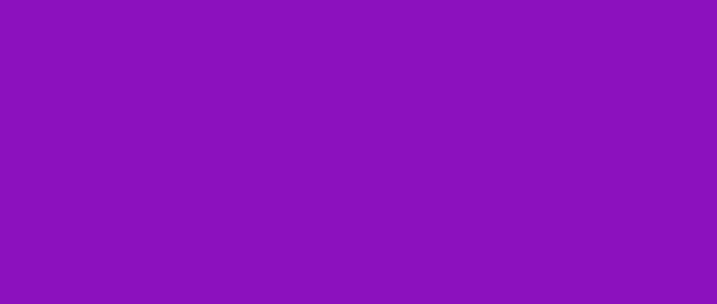
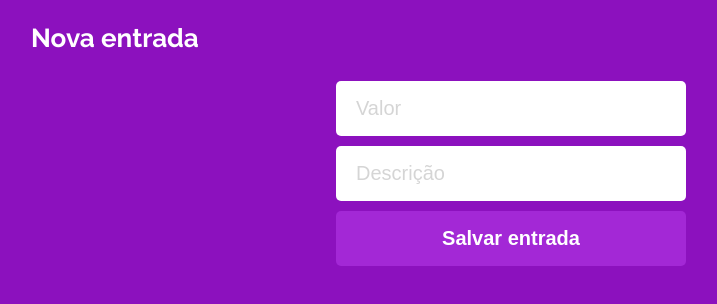
Before and after one commit to Tukkos/projeto13-mywallet-front, a React (Create React App) app: page /outcome in a window 1280 px wide. Before the commit this address had no page. Shown: the top 304 px of the page, without its empty margins (129-846 px from the left). Built offline with nearby package versions, Linux system fonts and the light colour scheme; a web font is replaced by a local one.

Commit message:
feat: income and outcome paths and layouts

```diff
--- a/package.json
+++ b/package.json
@@ -8,6 +8,7 @@
     "@testing-library/user-event": "^13.5.0",
     "axios": "^0.27.2",
     "components": "^0.1.0",
+    "dayjs": "^1.11.5",
     "joi": "^17.6.0",
     "react": "^18.2.0",
     "react-dom": "^18.2.0",
--- a/src/components/App.js
+++ b/src/components/App.js
@@ -7,6 +7,8 @@ import GlobalStyles from "../styles/GlobalStyles";
 import Login from "./login/Login";
 import Register from "./login/Register";
 import Home from "./screens/Home";
+import Income from "./screens/Income";
+import Outcome from "./screens/Outcome";
 
 import styled from "styled-components";
 
@@ -23,6 +25,8 @@ export default function App() {
                             <Route path="/" element={<Login setLoginInfos={setLoginInfos}/>} />
                             <Route path="/register" element={<Register />} />
                             <Route path="/home" element={<Home />} />
+                            <Route path="/income" element={<Income />} />
+                            <Route path="/outcome" element={<Outcome />} />
                         </Routes>
                     </LoginContext.Provider>
                 </BrowserRouter>
--- a/src/components/login/Register.js
+++ b/src/components/login/Register.js
@@ -94,7 +94,7 @@ export default function Register() {
                 />
 
                 {(loading) ? <button type="submit" className="inputBar button">Entrar</button>
-                : <button className="inputBar button"><ThreeDots color="#ffffff" height={40} width={40} /></button>};
+                : <button className="inputBar button"><ThreeDots color="#ffffff" height={40} width={40} /></button>}
             </form>
             <Link to="/"><div className="link">Já tem uma conta? Entre agora!</div></Link>
         </RegisterScreen>
--- a/src/components/screens/Home.js
+++ b/src/components/screens/Home.js
@@ -1,3 +1,4 @@
+import { Link } from "react-router-dom";
 import styled from "styled-components"
 
 export default function Home() {
@@ -17,15 +18,19 @@ export default function Home() {
                 )))}
             </div>
             <div className="footer">
+                <Link to="/income">
                     <button className="largeButton">
                         <ion-icon name="add-circle-outline"></ion-icon>
                         Nova entrada
                     </button>
+                </Link>
                 <span className="space"></span>
+                <Link to="/outcome">
                     <button className="largeButton">
                         <ion-icon name="remove-circle-outline"></ion-icon>
                         Nova saída
                     </button>
+                </Link>
             </div>
         </HomeScreen>
     );
@@ -38,17 +43,6 @@ const HomeScreen = styled.div`
     align-items: center;
 
     height: calc(100vh - 180px);
-.header {
-    font-size: 26px;
-    font-weight: 700;
-    color: #ffffff;
-    margin-bottom: 25px;
-
-    display: flex;
-}
-.head {
-    width: 75vw;
-}
 .transactionsWindow {
     display: flex;
     flex-direction: column;
--- /dev/null
+++ b/src/components/screens/Income.js
@@ -0,0 +1,82 @@
+import styled from "styled-components";
+import { ThreeDots } from "react-loader-spinner";
+import { useNavigate } from "react-router-dom";
+import { useState } from "react";
+import dayjs from "dayjs";
+
+let now = dayjs();
+const date = now.format("DD/MM")
+
+export default function Income() {
+    const navigate = useNavigate();
+    const [loading, setLoading] = useState(true);
+
+    const [value, setValue] = useState("");
+    const [description, setDescription] = useState("");
+
+    function validation() {
+        if (value === "") {
+            console.log("nao foi o valor");
+            return false;
+        };
+        if (description === "") {
+            console.log("nao foi a descricao");
+            return false;
+        };
+        return true;
+    };
+
+    function newIncome(e) {
+        e.preventDefault();
+
+        const income = {
+            value: value,
+            description: description,
+            type: "income",
+            date: date
+        };
+
+        const validate = validation();
+        if (validate === true) {
+            setLoading(false);
+            console.log(income);
+            setLoading(true);
+            navigate("/home", {});
+        };
+    };
+
+    return (
+        <TransactionsScreen>
+            <div className="header">
+                <h1 className="head">Nova entrada</h1>
+            </div>
+            <form onSubmit={newIncome} className="form">
+                <input
+                    className="inputBar"
+                    placeholder="Valor"
+                    type="number"
+                    value={value}
+                    onChange={e => setValue(e.target.value)}
+                    disabled={(loading) ? "" : "disabled"}
+                />
+                <input
+                    className="inputBar"
+                    placeholder="Descrição"
+                    type="description"
+                    value={description}
+                    onChange={e => setDescription(e.target.value)}
+                    disabled={(loading) ? "" : "disabled"}
+                />
+                {(loading) ? <button type="submit" className="inputBar button">Salvar entrada</button>
+                : <button className="inputBar button"><ThreeDots color="#ffffff" height={40} width={40} /></button>}
+            </form>
+        </TransactionsScreen>
+    );
+};
+
+const TransactionsScreen = styled.div`
+    display: flex;
+    flex-direction: column;
+    justify-content: start;
+    align-items: center;
+`;
--- /dev/null
+++ b/src/components/screens/Outcome.js
@@ -0,0 +1,82 @@
+import styled from "styled-components";
+import { ThreeDots } from "react-loader-spinner";
+import { useNavigate } from "react-router-dom";
+import { useState } from "react";
+import dayjs from "dayjs";
+
+let now = dayjs();
+const date = now.format("DD/MM")
+
+export default function Outcome() {
+    const navigate = useNavigate();
+    const [loading, setLoading] = useState(true);
+
+    const [value, setValue] = useState("");
+    const [description, setDescription] = useState("");
+
+    function validation() {
+        if (value === "") {
+            console.log("nao foi o valor");
+            return false;
+        };
+        if (description === "") {
+            console.log("nao foi a descricao");
+            return false;
+        };
+        return true;
+    };
+
+    function newOutcome(e) {
+        e.preventDefault();
+
+        const income = {
+            value: value,
+            description: description,
+            type: "outcome",
+            date: date
+        };
+
+        const validate = validation();
+        if (validate === true) {
+            setLoading(false);
+            console.log(income);
+            setLoading(true);
+            navigate("/home", {});
+        };
+    };
+
+    return (
+        <TransactionsScreen>
+            <div className="header">
+                <h1 className="head">Nova entrada</h1>
+            </div>
+            <form onSubmit={newOutcome} className="form">
+                <input
+                    className="inputBar"
+                    placeholder="Valor"
+                    type="number"
+                    value={value}
+                    onChange={e => setValue(e.target.value)}
+                    disabled={(loading) ? "" : "disabled"}
+                />
+                <input
+                    className="inputBar"
+                    placeholder="Descrição"
+                    type="description"
+                    value={description}
+                    onChange={e => setDescription(e.target.value)}
+                    disabled={(loading) ? "" : "disabled"}
+                />
+                {(loading) ? <button type="submit" className="inputBar button">Salvar entrada</button>
+                : <button className="inputBar button"><ThreeDots color="#ffffff" height={40} width={40} /></button>}
+            </form>
+        </TransactionsScreen>
+    );
+};
+
+const TransactionsScreen = styled.div`
+    display: flex;
+    flex-direction: column;
+    justify-content: start;
+    align-items: center;
+`;
--- a/src/styles/GlobalStyles.js
+++ b/src/styles/GlobalStyles.js
@@ -102,6 +102,8 @@ ion-icon {
 }
 .button {
     background: #A328D6;
+    color: #ffffff;
+    font-weight: 700;
 }
 .form {
     display: flex;
@@ -109,6 +111,17 @@ ion-icon {
     justify-content: center;
     align-items: center;
 }
+.header {
+    font-size: 26px;
+    font-weight: 700;
+    color: #ffffff;
+    margin-bottom: 25px;
+
+    display: flex;
+}
+.head {
+    width: 75vw;
+}
 `;
 
 export default GlobalStyle;
```
Also changed, not shown: 1 other file (tests, documents, lock files or other folders). Lines whose indentation alone changed are shown as unchanged.
